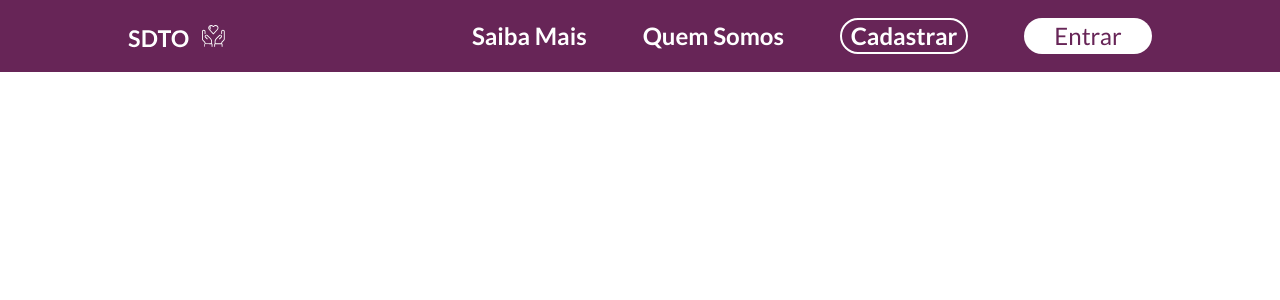
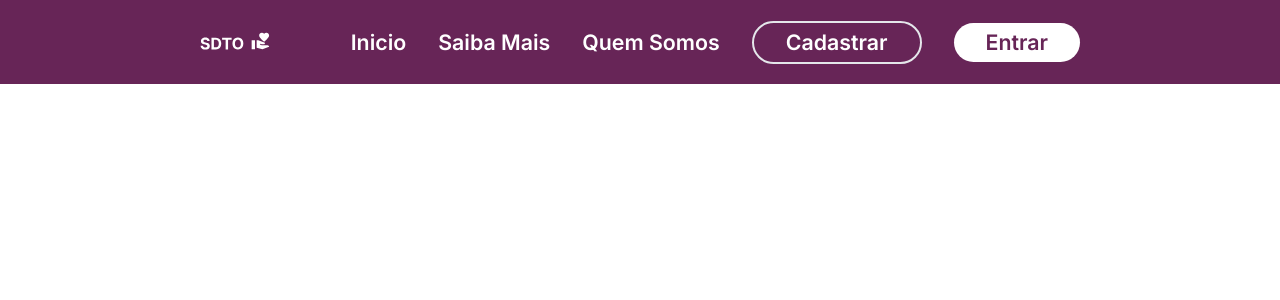
Before and after one commit to squadlovelace/sdto-frontend, a React (Vite) app: page / in a window 1280 px wide. Shown: the top 300 px of the page. Built offline with nearby package versions, Linux system fonts and the light colour scheme.

Commit message:
style: alterando o tamanho do header

```diff
--- a/index.html
+++ b/index.html
@@ -14,6 +14,10 @@
       href="https://fonts.googleapis.com/css2?family=Lato:wght@300;400;700&display=swap"
       rel="stylesheet"
     />
+    <link
+      href="https://fonts.googleapis.com/css2?family=Inter:wght@400;500;600;700&display=swap"
+      rel="stylesheet"
+    />
     <title>Sdto - Frontend</title>
     <link
       rel="shortcut icon"
--- a/src/components/Buttons/ButtonPrimaty.tsx
+++ b/src/components/Buttons/ButtonPrimaty.tsx
@@ -7,7 +7,7 @@ interface Props {
 const ButtonPrimaty = ({ children }: Props) => (
   <button
     type="button"
-    className="flex flex-row justify-center items-center py-2 px-3 w-32 h-9 font-text font-bold leading-6 text-x4 text-white gap-2  rounded-3xl border-white border-solid border-2"
+    className="flex flex-row justify-center items-center py-2.5 px-8 bg-roxo65 rounded-3xl font-inter font-semibold text-x3 leading-x1.5 capitalize text-white border-2 "
   >
     {children}
   </button>
--- a/src/components/Buttons/ButtonSecondary.tsx
+++ b/src/components/Buttons/ButtonSecondary.tsx
@@ -7,7 +7,7 @@ interface Props {
 const ButtonSecondary = ({ children }: Props) => (
   <button
     type="button"
-    className="flex flex-row justify-center items-center px-2 py-3 gap-2 w-32 h-9 bg-white rounded-3xl font-text font-normal text-x4 text-roxo65 leading-6"
+    className="flex flex-row justify-center items-center py-2.5 px-8 bg-white rounded-3xl font-inter font-semibold text-x3 leading-x1.5 capitalize text-roxo65 "
   >
     {children}
   </button>
--- a/src/components/Header/index.tsx
+++ b/src/components/Header/index.tsx
@@ -3,27 +3,23 @@ import { Link } from 'react-router-dom';
 import Logo from '../../assets/Logo.svg';
 import ButtonPrimaty from '../Buttons/ButtonPrimaty';
 import ButtonSecondary from '../Buttons/ButtonSecondary';
+import LiNavbar from '../LiNavbar';
 
 export function Header() {
   return (
     <header className="bg-roxo65">
-      <nav className="flex justify-between mx-32  h-18">
-        <div className="my-auto">
-          <img src={Logo} alt="Logo" />
-        </div>
-        <ul className="flex gap-14 my-auto font-text font-bold text-x4 items-center capitalize text-white leading-5">
-          <li>
-            <Link to="/saibamais">Saiba Mais</Link>
-          </li>
-          <li>
-            <Link to="quemsomos">Quem somos</Link>
-          </li>
-          <li>
+      <nav className="flex justify-between mx-200px  h-22 items-center">
+        <Link to="/">
+          <img src={Logo} alt="Logo" className="h-5.5" />
+        </Link>
+        <ul className="flex flex-row gap-8 h-4.8 ">
+          <LiNavbar href="/" textLink="Inicio" />
+          <LiNavbar href="#saibamais" textLink="Saiba Mais" />
+          <LiNavbar href="#quemsomos" textLink="Quem somos" />
+          <div className="flex flex-row items-center gap-8">
             <ButtonPrimaty>Cadastrar</ButtonPrimaty>
-          </li>
-          <li>
             <ButtonSecondary>Entrar</ButtonSecondary>
-          </li>
+          </div>
         </ul>
       </nav>
     </header>
--- /dev/null
+++ b/src/components/LiNavbar/index.tsx
@@ -0,0 +1,12 @@
+interface Props {
+  href: string;
+  textLink: string;
+}
+
+const LiNavbar = ({ href, textLink }: Props) => (
+  <li className="font-inter font-semibold text-x3 capitalize text-white h-10 leading-x1.5">
+    <a href={href}>{textLink}</a>
+  </li>
+);
+
+export default LiNavbar;
--- a/tailwind.config.js
+++ b/tailwind.config.js
@@ -4,6 +4,7 @@ module.exports = {
   theme: {
     fontFamily: {
       body: ['Raleway', 'sans-serif'],
+      inter: ['Inter', 'sans-serif'],
       text: ['Lato', 'sans-serif'],
     },
     fontSize: {
@@ -28,10 +29,20 @@ module.exports = {
         x4: '48pt',
         x3: '32pt',
         x2: '24pt',
+        'x1.5': '19px',
         x1: '16pt',
       },
       height: {
-        '18': '72px',
+        4.8: '19px',
+        5.5: '22px',
+        18: '72px',
+        22: '84pX',
+      },
+      padding: {
+        2.5: '10px',
+      },
+      spacing: {
+        '200px': '200px',
       },
     },
   },
```
Also changed, not shown: src/assets/Logo.svg, src/assets/favicon.svg.
